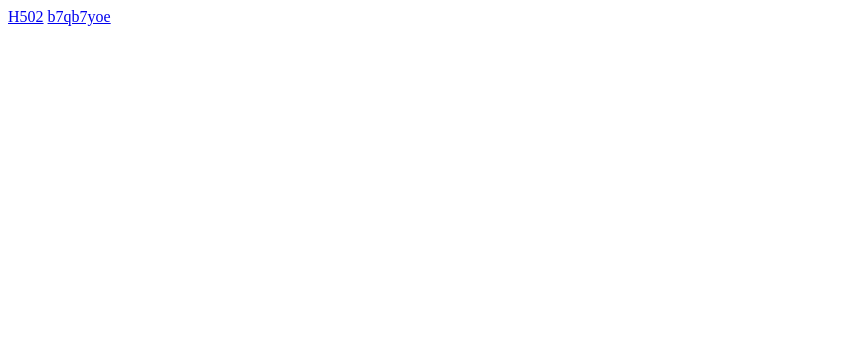
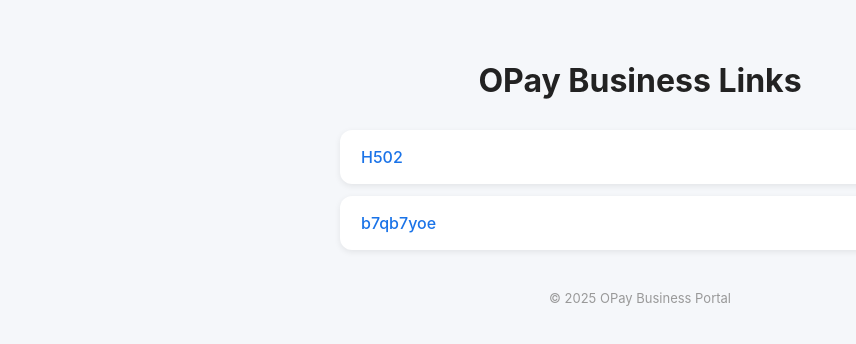
Before and after one commit to 7General/MSHttpLink, a plain HTML site: page index.html in a window 1280 px wide. Shown: the whole page, without its empty margins (0-856 px from the left). Drawn offline with Linux system fonts and the light colour scheme.

Commit message:
优化ui
Added styles and updated title for OPay Links page.

```diff
--- a/index.html
+++ b/index.html
@@ -1,12 +1,77 @@
 <!DOCTYPE html>
 <html lang="en">
 <head>
-    <meta charset="UTF-8">
-    <meta name="viewport" content="width=device-width, initial-scale=1.0">
-    <title>Document</title>
+  <meta charset="UTF-8" />
+  <meta name="viewport" content="width=device-width, initial-scale=1.0" />
+  <title>OPay Links</title>
+  <style>
+    body {
+      font-family: -apple-system, BlinkMacSystemFont, "Segoe UI", Roboto, Helvetica, Arial, sans-serif;
+      background: #f5f7fa;
+      color: #333;
+      margin: 0;
+      padding: 40px 20px;
+    }
+
+    h1 {
+      text-align: center;
+      color: #222;
+      margin-bottom: 30px;
+    }
+
+    .link-list {
+      max-width: 600px;
+      margin: 0 auto;
+      display: flex;
+      flex-direction: column;
+      gap: 12px;
+    }
+
+    .link-item {
+      display: block;
+      background: white;
+      border-radius: 12px;
+      box-shadow: 0 2px 6px rgba(0, 0, 0, 0.08);
+      padding: 16px 20px;
+      text-decoration: none;
+      color: #1a73e8;
+      font-size: 16px;
+      font-weight: 500;
+      transition: all 0.25s ease;
+      border: 1px solid transparent;
+    }
+
+    .link-item:hover {
+      background: #e8f0fe;
+      transform: translateY(-2px);
+      border-color: #c3d9ff;
+      box-shadow: 0 4px 12px rgba(0, 0, 0, 0.1);
+    }
+
+    .link-item:active {
+      transform: scale(0.98);
+    }
+
+    footer {
+      text-align: center;
+      font-size: 13px;
+      color: #999;
+      margin-top: 40px;
+    }
+  </style>
 </head>
 <body>
-    <a href="https://opaybusinesspay.onelink.me/kjyx/H502">H502</a>
-    <a href="https://opaybusinesspay.onelink.me/kjyx/b7qb7yoe">b7qb7yoe</a>
+  <h1>OPay Business Links</h1>
+
+  <div class="link-list">
+    <a href="https://opaybusinesspay.onelink.me/kjyx/H502" class="link-item">H502</a>
+    <a href="https://opaybusinesspay.onelink.me/kjyx/b7qb7yoe" class="link-item">b7qb7yoe</a>
+    <!-- 后续你只需在这里继续添加 a 标签 -->
+    <!-- 例如：
+    <a href="https://opaybusinesspay.onelink.me/kjyx/abc123" class="link-item">abc123</a>
+    -->
+  </div>
+
+  <footer>© 2025 OPay Business Portal</footer>
 </body>
 </html>
```
